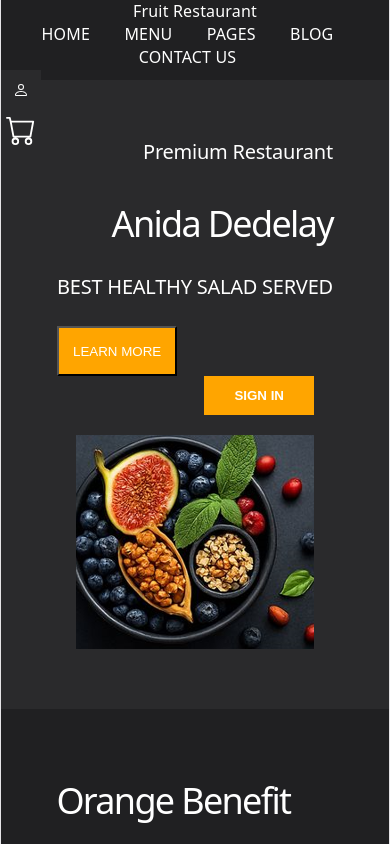
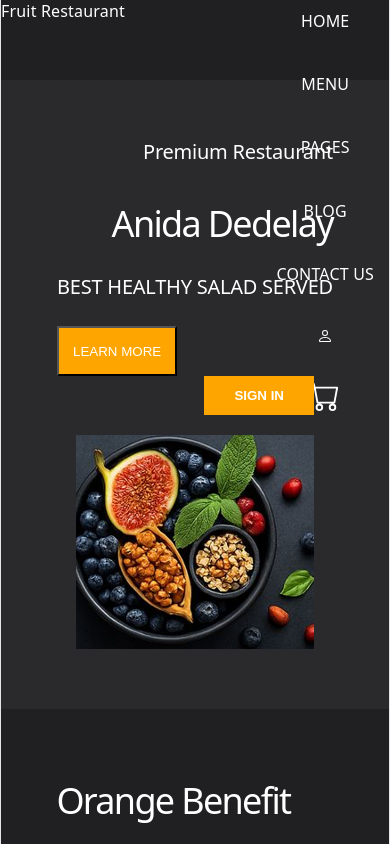
Before and after one commit to Neliswa084/ReactTS_UI, a React (Vite) app in the folder react-ui-challenge/: page / in a window 390 px wide. Shown: the top 844 px of the page. Built offline with nearby package versions, Linux system fonts and the light colour scheme.

Commit message:
Remove duplicate media query for 600px

```diff
--- a/react-ui-challenge/src/components/Navbar/Navbar.module.css
+++ b/react-ui-challenge/src/components/Navbar/Navbar.module.css
@@ -46,18 +46,14 @@ nav {
     cursor: pointer;
     shape-image-threshold: square;
 }
+
+
 @media (max-width: 768px) {
   .content {
     flex-direction: row;
   }
 }
-@media (max-width: 600px) {
-  .content {
-    flex-direction: column;
-    display: block;
 
-  }
-}
 @media (max-width: 992px) {
   .content {
     flex-direction: row;
@@ -68,27 +64,11 @@ nav {
     flex-direction: row;
   }
 }
-@media screen and (max-width: 600px) {
-    .link{
 
-    }
-
+@media (max-width: 600px)
+{
+  .links
+  {
+    flex-direction: column;
+  }
 }
-@media screen and (max-width: 600px) {
-    nav{
-    width: 100%;
-
-    }
-
-}
-@media screen and (max-width: 600px) {
-    .links{
-
-      width: 100%;
-      display: block;
-    }
-    .profile-icon{
-        flex-direction: row;
-    }
-
-}
```
